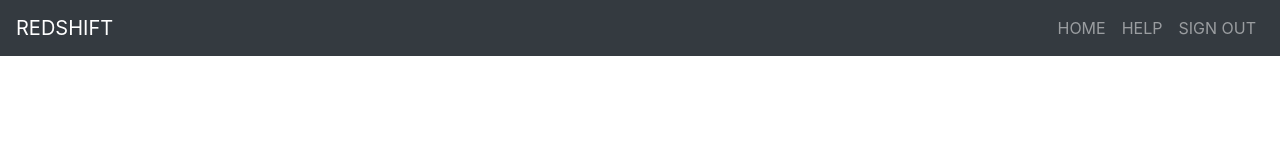
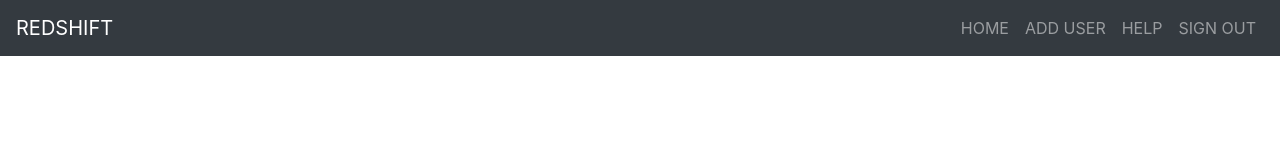
Before and after one commit to JacobsChris/Team-Project, a React (Create React App) app in the folder front-end/: page /adminuser in a window 1280 px wide. Shown: the top 160 px of the page. Built offline with nearby package versions, Linux system fonts and the light colour scheme.

Commit message:
admin navbar working

```diff
--- a/front-end/src/App.js
+++ b/front-end/src/App.js
@@ -2,11 +2,13 @@ import React from 'react';
 import { Route, BrowserRouter } from 'react-router-dom';
 import './App.css';
 import NavBar from './components/navBar';
+import AdminNavBar from './components/adminNavBar';
 
 function App() {
   return (
     <BrowserRouter>
-      <Route path='/' component={NavBar}></Route>
+      <Route path='/user' component={NavBar}></Route>
+      <Route path='/adminuser' component={AdminNavBar}></Route>
     </BrowserRouter>
   );
 }
--- /dev/null
+++ b/front-end/src/components/adminNavBar.js
@@ -0,0 +1,24 @@
+import React from 'react';
+import { Nav, Navbar} from 'react-bootstrap';
+
+class AdminNavBar extends React.Component {
+
+    render(){
+        return (
+            <Navbar bg="dark" variant="dark" expand="md">
+                <Navbar.Brand href="/">REDSHIFT</Navbar.Brand>
+                <Navbar.Toggle aria-controls="collapse"/>
+                    <Navbar.Collapse id="collapse">
+                        <Nav className='ml-auto'>
+                            <Nav.Link href="/">HOME</Nav.Link>
+                            <Nav.Link href="/adduser">ADD USER</Nav.Link>
+                            <Nav.Link href="/help">HELP</Nav.Link>
+                            <Nav.Link href="/login">SIGN OUT</Nav.Link>
+                        </Nav>
+                    </Navbar.Collapse>
+            </Navbar>
+        )
+    }
+}
+
+export default AdminNavBar;
```
